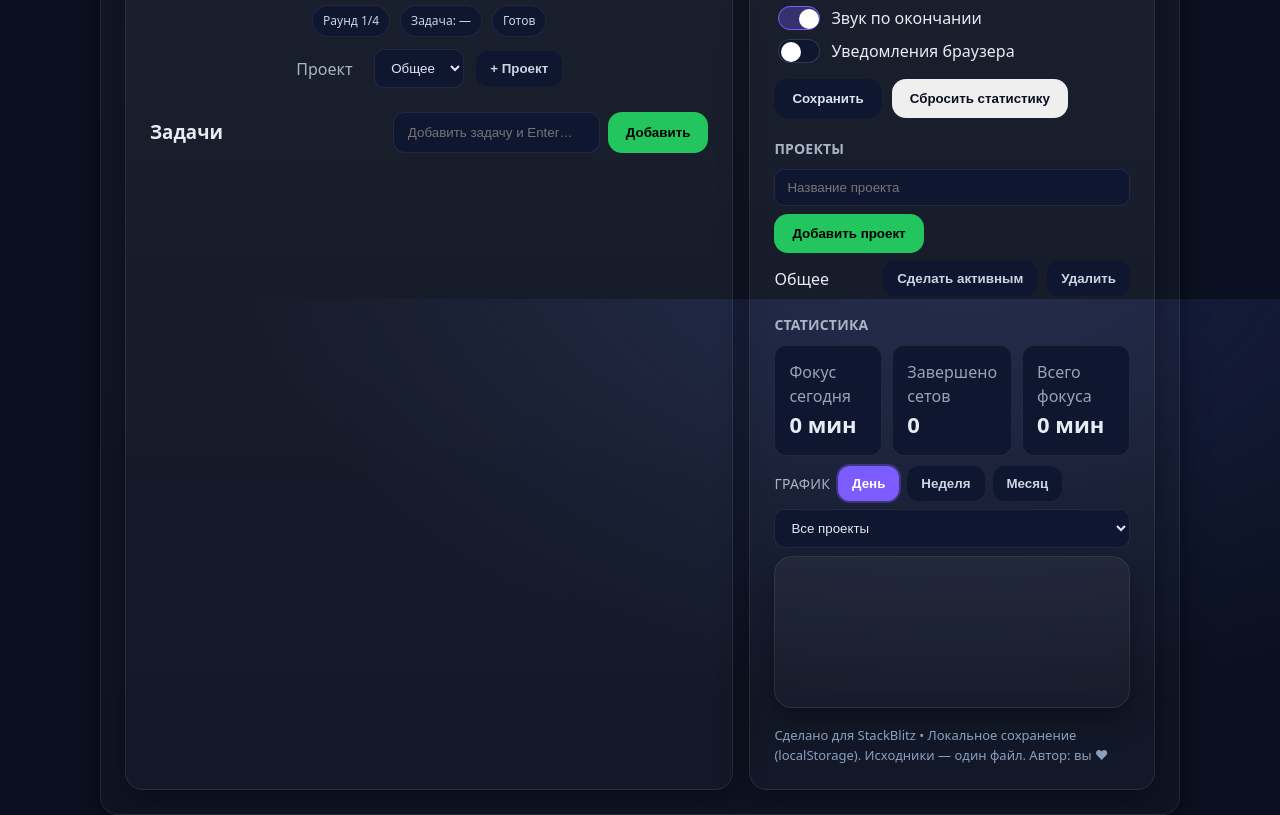
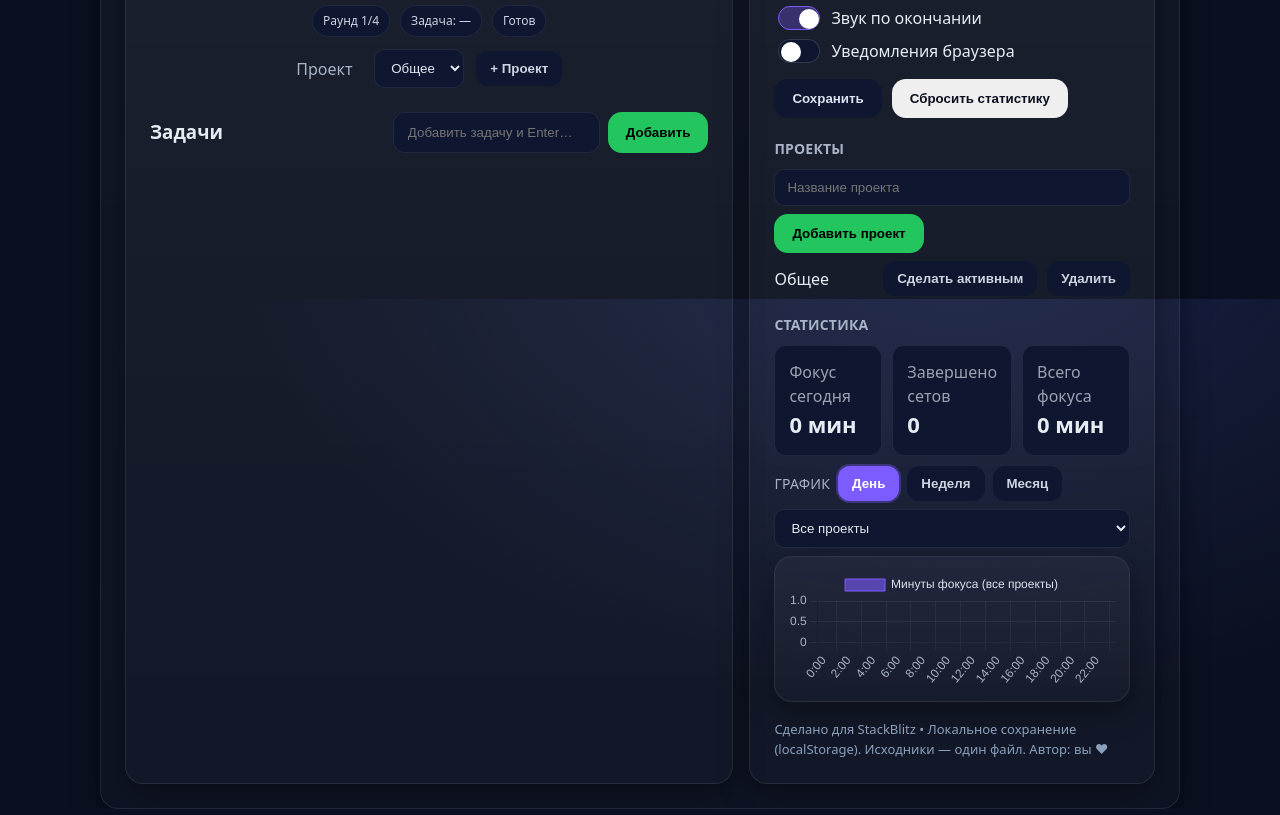
Before and after one commit to Akram0ism/pomodoro-site, a plain HTML site: page index.html in a window 1280 px wide. Shown: the part 501-1316 px from the top of the page. Drawn offline with nearby package versions, Linux system fonts and the light colour scheme.

Commit message:
Update index.html

```diff
--- a/index.html
+++ b/index.html
@@ -342,6 +342,8 @@
       }
     </style>
     <script src="https://cdn.jsdelivr.net/npm/@supabase/supabase-js@2"></script>
+    <script src="https://cdn.jsdelivr.net/npm/chart.js@4.4.4/dist/chart.umd.min.js"></script>
+
   </head>
   <body>
     <div class="container">
```
